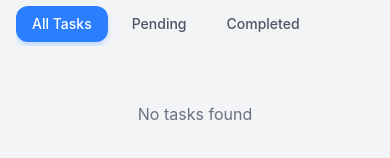
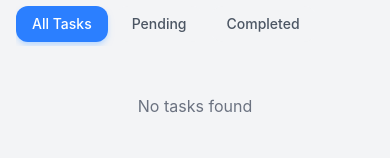
Before and after one commit to amirrezash0n/taskflow-app, a React (Vite) app: page / in a window 390 px wide. Shown: the part 324-482 px from the top of the page. Built offline with nearby package versions, Linux system fonts and the light colour scheme.

Commit message:
style(TodoList): adjust empty state spacing for mobile

```diff
--- a/src/components/TodoList.tsx
+++ b/src/components/TodoList.tsx
@@ -16,7 +16,7 @@ export default function TodoList({
 }: TodoListProps) {
   if (todos.length === 0) {
     return (
-      <div className="text-center py-8 text-gray-500 dark:text-gray-400">
+      <div className="text-center py-6 sm:py-8 text-gray-500 dark:text-gray-400">
         No tasks found
       </div>
     );
```
